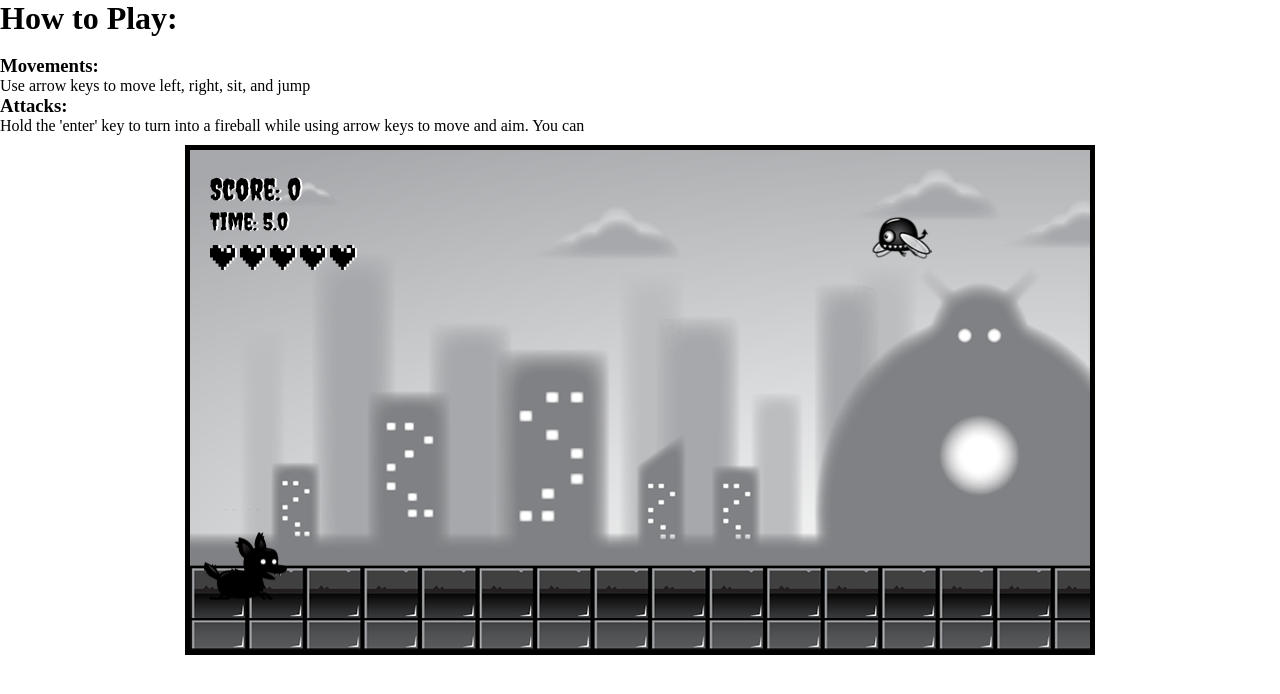
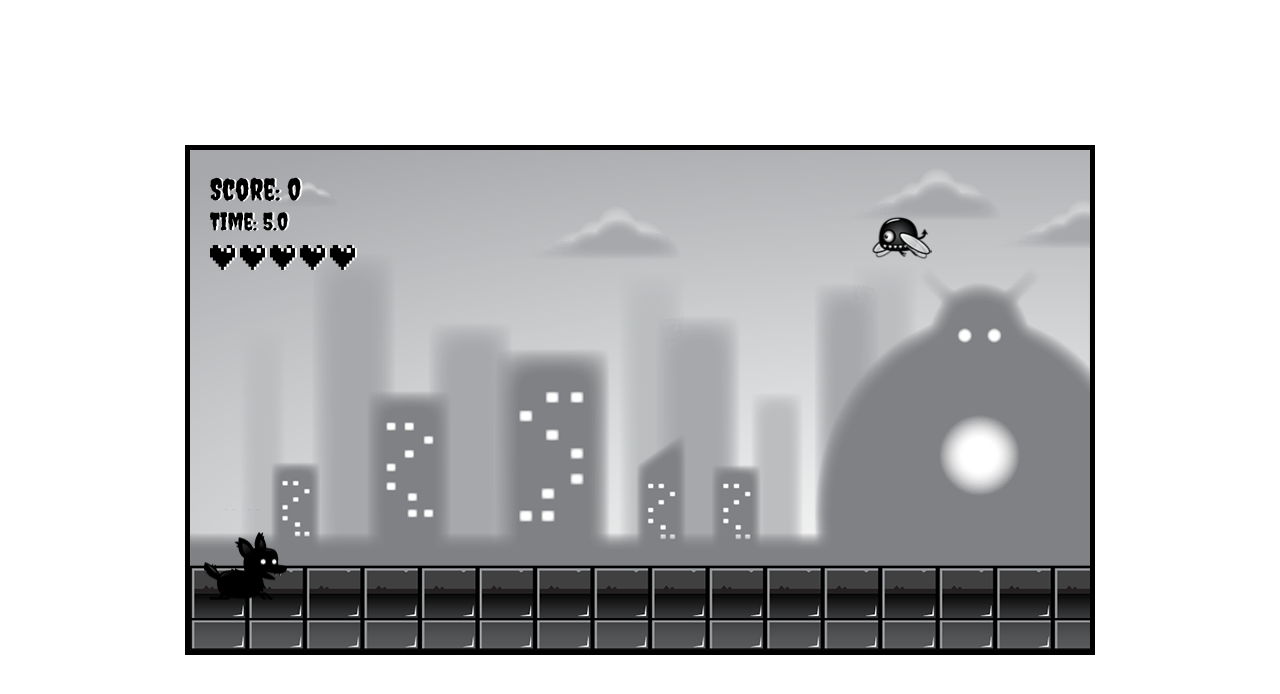
Before and after one commit to perry1224/game, a plain HTML site: page index.html in a window 1280 px wide. Drawn offline with Linux system fonts and the light colour scheme.

Commit message:
Update index.html

```diff
--- a/index.html
+++ b/index.html
@@ -14,18 +14,6 @@
 
 
   <canvas id="canvas1"></canvas>
-  <div class="rules">
-<h1>How to Play:</h1>
-<br>
-<h3>Movements: </h3>
-<p>Use arrow keys to move left, right, sit, and jump</p>
-
-<h3>Attacks:</h3>
-<p>Hold the 'enter' key to turn into a fireball while using arrow keys to move and aim.
-  You can
-</p>
-
-  </div>
   <img id ="player" src="assets/player.png" alt ="icons">
   <img id="layer1" src="assets/layer-1.png" alt ="layer1">
   <img id="layer2" src="assets/layer-2.png" alt ="layer2">
```
